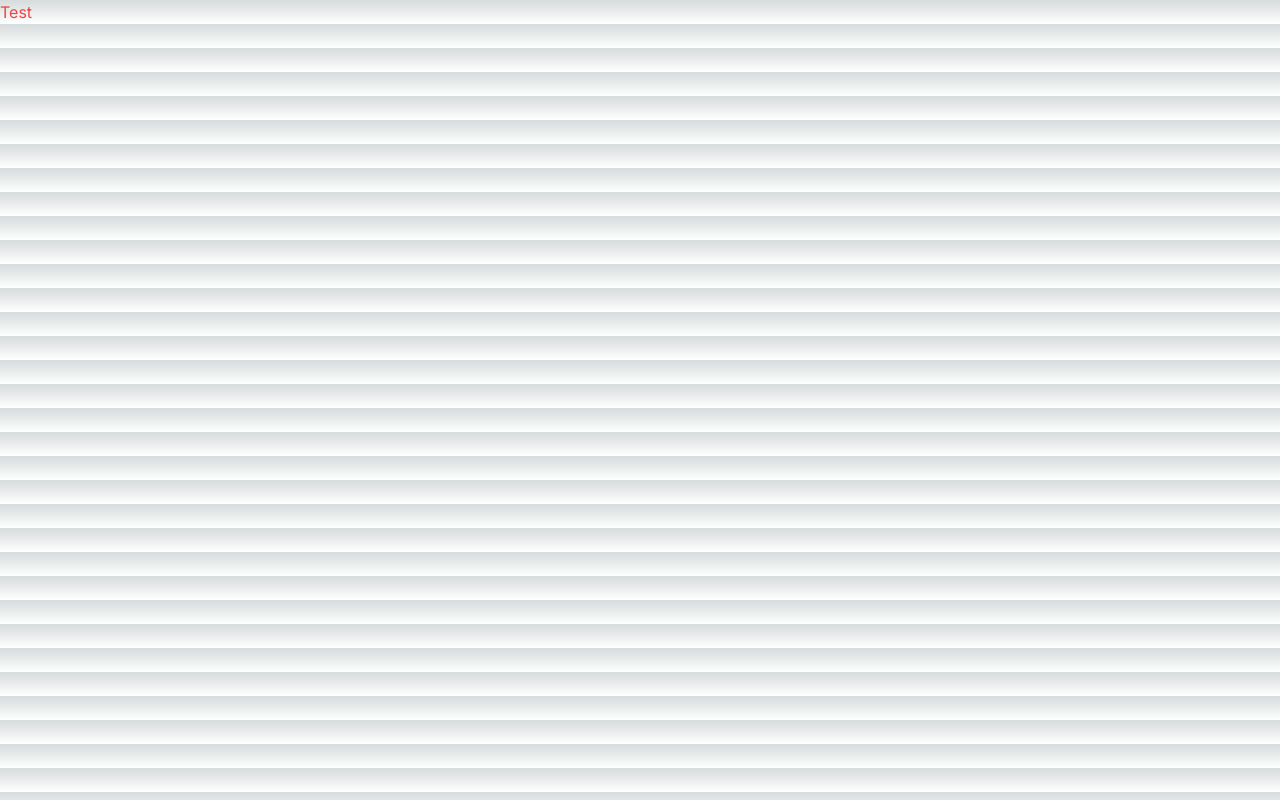
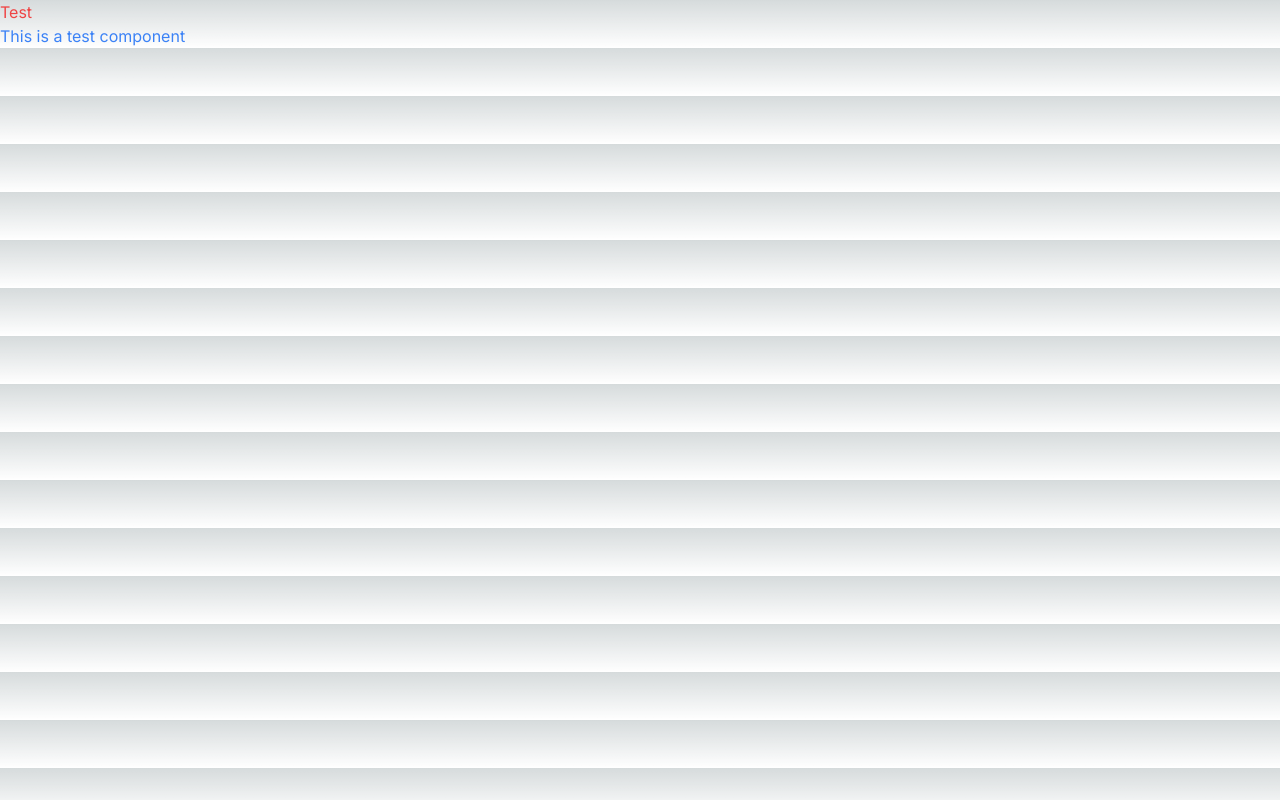
Before and after one commit to kelompok-uiux/project-kel-5, a Next.js app: page / in a window 1280 px wide. Built offline with nearby package versions, Linux system fonts and the light colour scheme.

Commit message:
add test components

```diff
--- /dev/null
+++ b/src/app/components/TestComponent.tsx
@@ -0,0 +1,7 @@
+import React from "react"
+
+const TestComponent = () => {
+  return <div className="text-blue-500">This is a test component</div>
+}
+
+export default TestComponent
--- a/src/app/page.tsx
+++ b/src/app/page.tsx
@@ -1,3 +1,10 @@
+import TestComponent from "./components/TestComponent"
+
 export default function Home() {
-  return <div className="text-red-500">Test</div>
+  return (
+    <div className="text-red-500">
+      <p>Test</p>
+      <TestComponent />
+    </div>
+  )
 }
```
